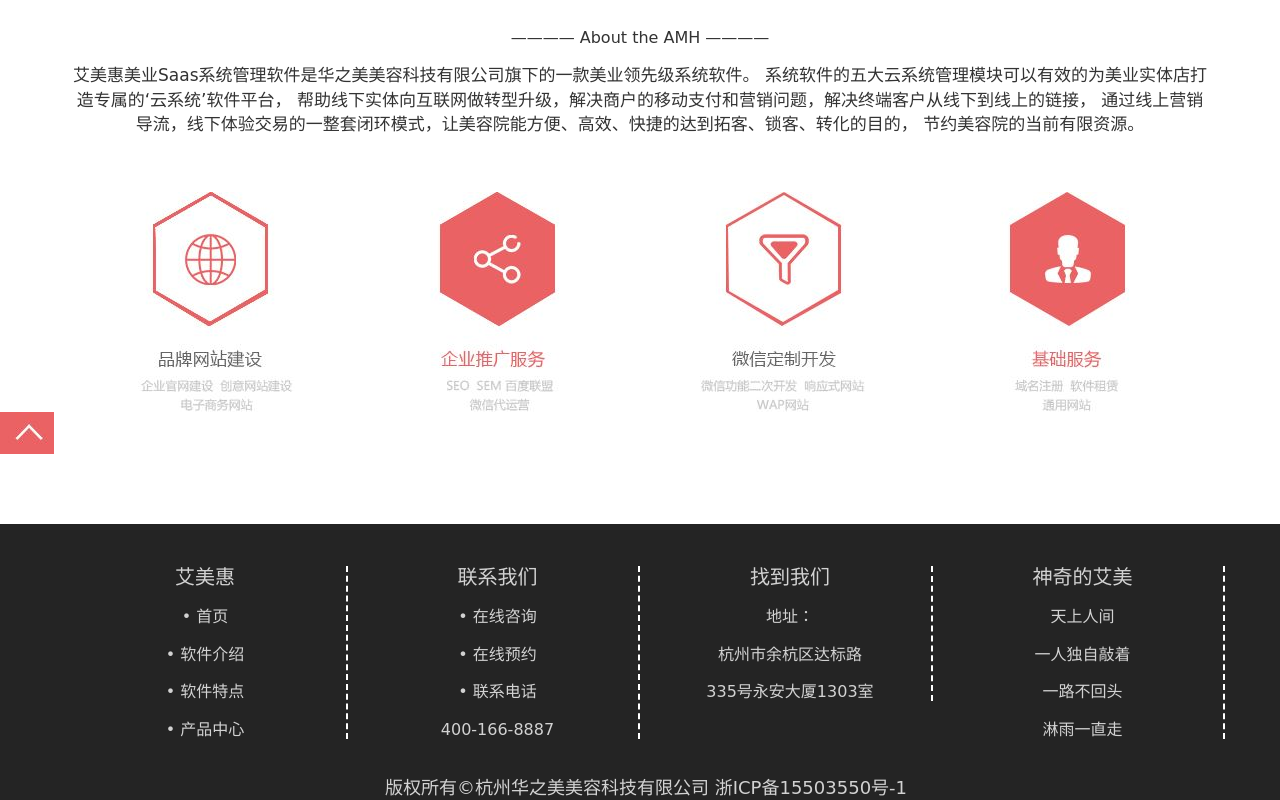
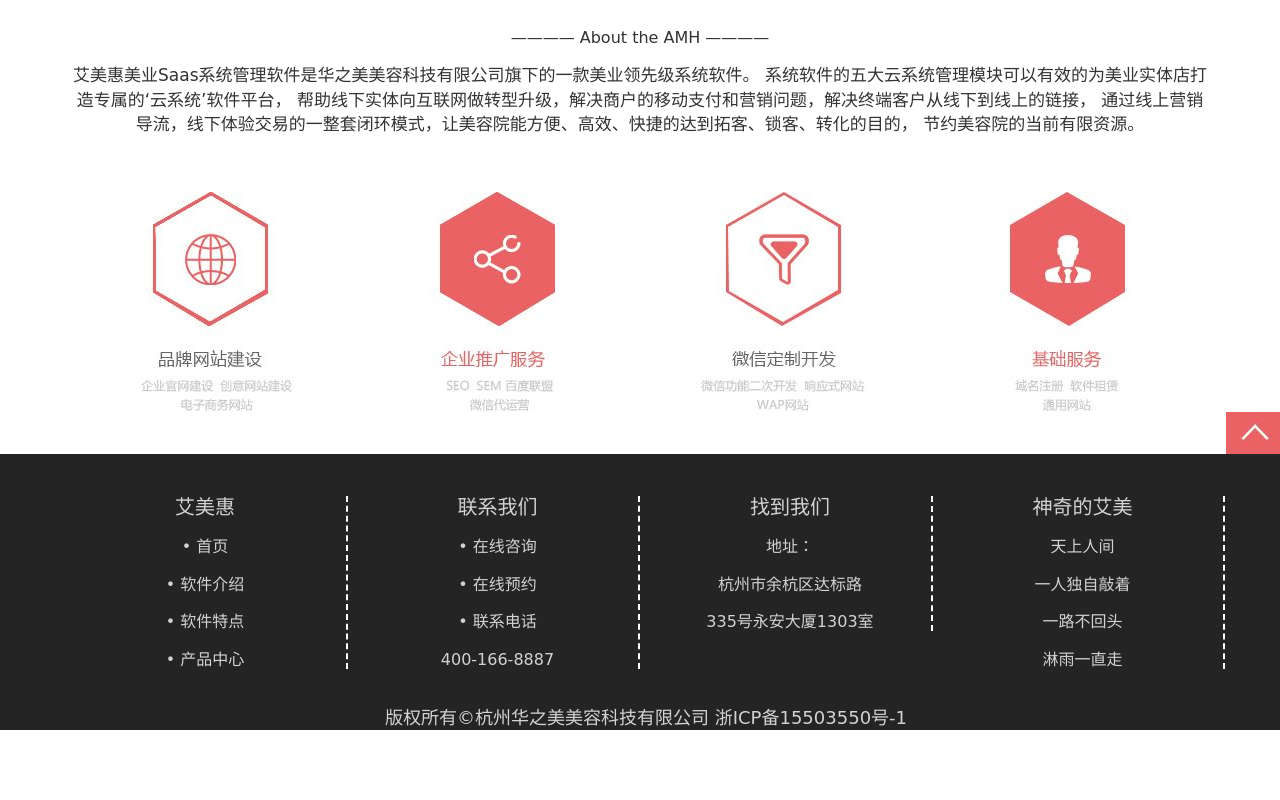
Before and after one commit to unsix/AMH, a plain HTML site: page AImeihui/Aimehui/index.html in a window 1280 px wide. Shown: the part 3272-4072 px from the top of the page. After the commit the page ends 4002 px from the top, so only its background shows below. Drawn offline with Linux system fonts and the light colour scheme.

Commit message:
Update global.css

```diff
--- a/AImeihui/Aimehui/css/global.css
+++ b/AImeihui/Aimehui/css/global.css
@@ -97,10 +97,14 @@ h1,h2,h3,h4,h5,h6{padding: 0; margin: 0;}
 	font-size: 19px;
 	line-height: 1.5em;
 }
+#top-1{
+	float: right;
+	height: 50px;
+}
 .container-500 {
 	background-color: #242424;
 	color: #D2D2D2;
-	margin-top: 5em;
+	margin-top: 3em;
 	padding-top: 3em;
 	text-align: center;
 
```
